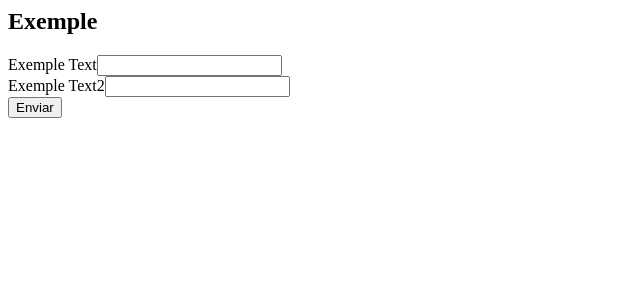
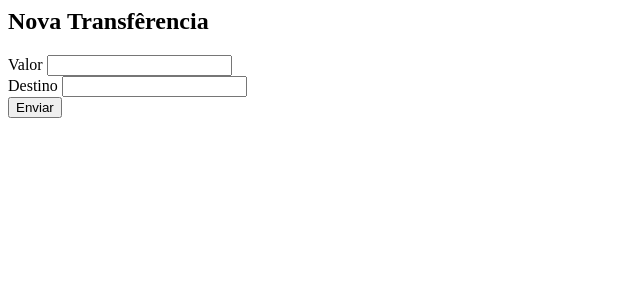
Before and after one commit to tarikleite/projetoAngular1, an Angular app: page / in a window 1280 px wide. Shown: the top 300 px of the page, without its empty margins (0-640 px from the left). Built offline with nearby package versions, Linux system fonts and the light colour scheme.

Commit message:
Pasta de componente HTML criada,

```diff
--- a/src/app/app.component.html
+++ b/src/app/app.component.html
@@ -1,13 +1,13 @@
 <form>
-<h2>Exemple</h2>
+<h2>Nova Transfêrencia</h2>
   <div>
-    <label for="palavra">Exemple Text</label>
-    <input type="text" id="palavra">
+    <label for="valor">Valor </label>
+    <input type="text" id="valor">
   </div>
 
   <div>
-  <label for="palavra2">Exemple Text2</label>
-  <input type="text" id="palavra2">
+  <label for="destino">Destino </label>
+  <input type="text" id="destino">
 </div>
 
 <button>Enviar</button>
```
Also changed, not shown: src/app/nova-transferencia/nova-transferencia.component.ts (added, +8 -0 lines), src/app/nova-transferencia/nova-transferencia.component.html (added).
